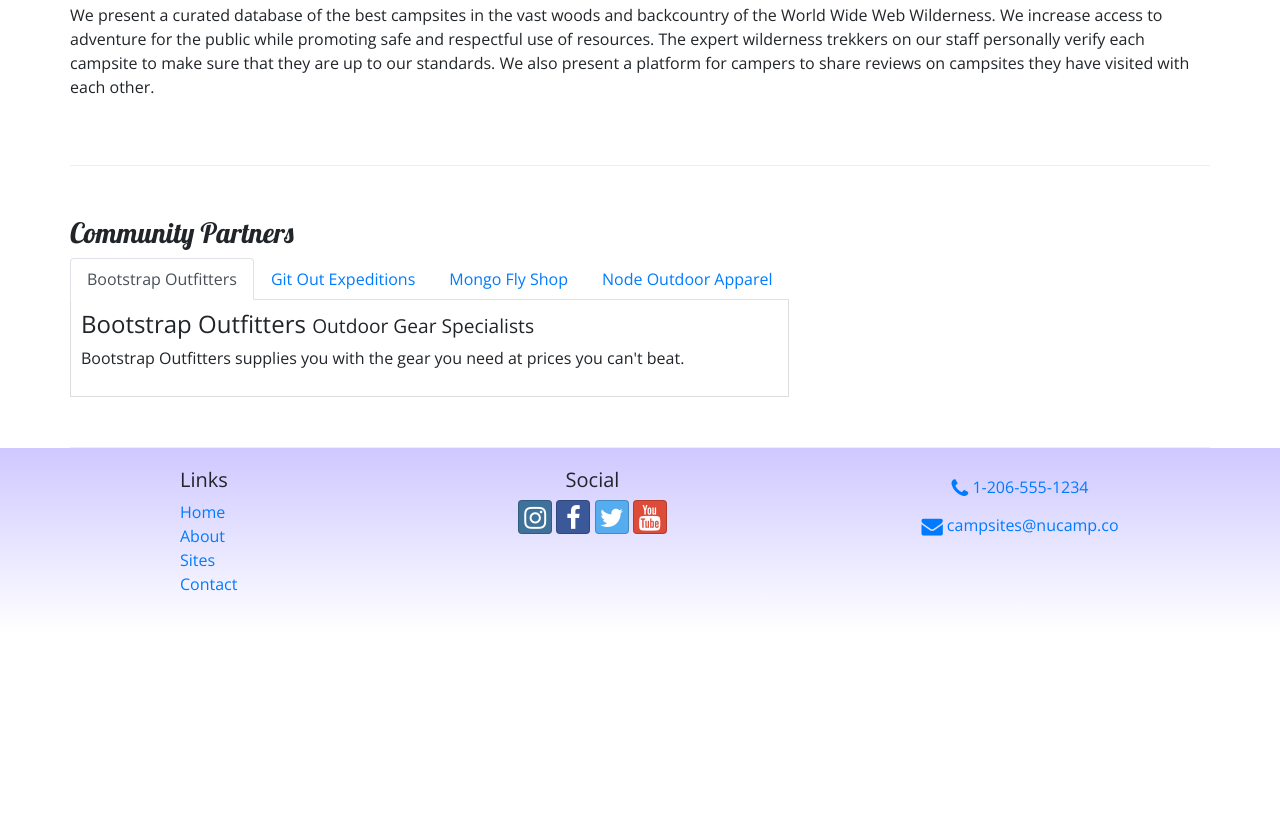
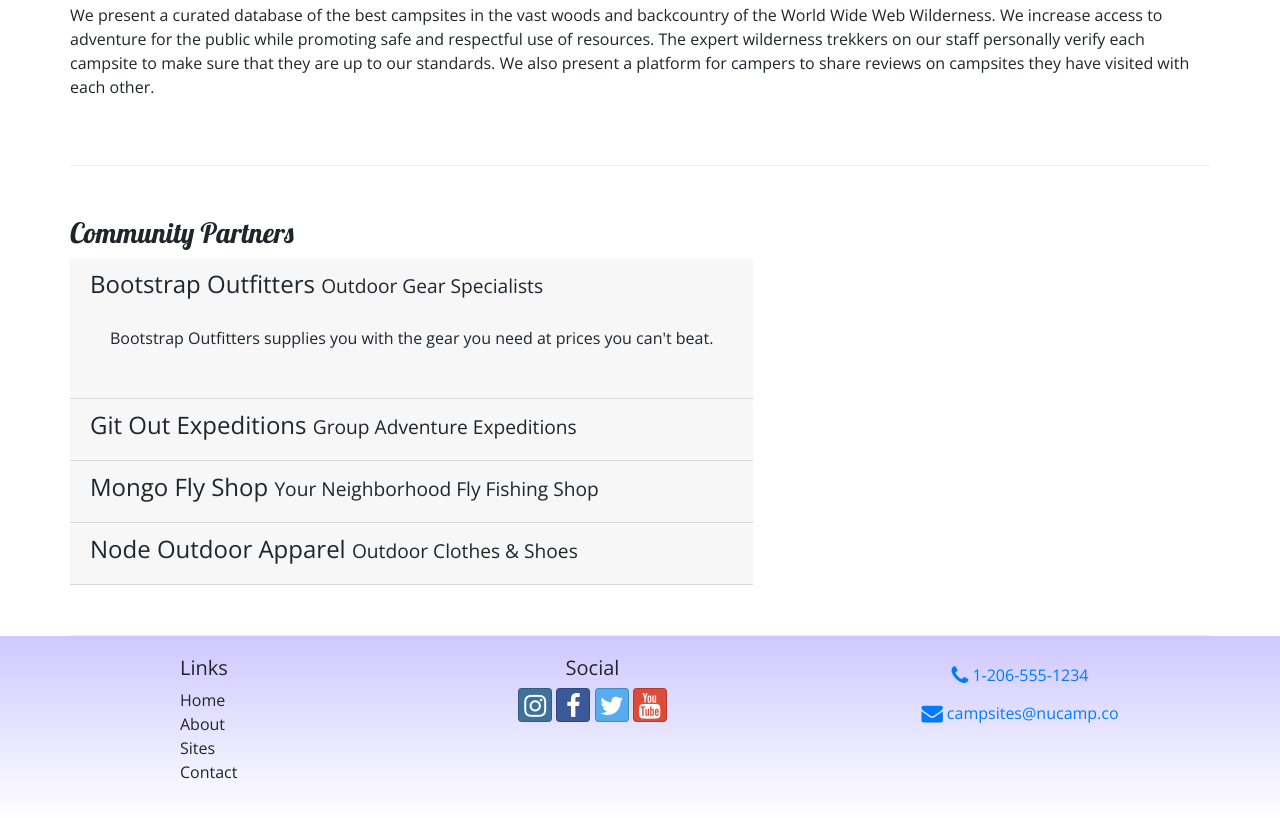
Before and after one commit to brandub/mount-joseph-hemp, a website: page aboutus.html in a window 1280 px wide. Shown: the part 444-1262 px from the top of the page. Before the commit the page ends 1076 px from the top, so only its background shows below. Drawn offline with nearby package versions, Linux system fonts and the light colour scheme.

Commit message:
add accordion remove tab

```diff
--- a/aboutus.html
+++ b/aboutus.html
@@ -40,10 +40,14 @@
             </button>
             <div class="collapse navbar-collapse" id="nucampNavbar">
                 <ul class="navbar-nav">
-                    <li class="nav-item"><a class="nav-link" href="index.html"> <i class="fa fa-home fa-lg"> </i> Home </a></li>
-                    <li class="nav-item active"><a class="nav-link" href="aboutus.html"> <i class="fa fa-info fa-lg"> </i> About </a></li>
+                    <li class="nav-item"><a class="nav-link" href="index.html"> <i class="fa fa-home fa-lg"> </i> Home
+                        </a></li>
+                    <li class="nav-item active"><a class="nav-link" href="aboutus.html"> <i class="fa fa-info fa-lg">
+                            </i> About </a></li>
                     <li class="nav-item"><a class="nav-link" href="#"> <i class="fa fa-list fa-lg"> </i> Sites </a></li>
-                    <li class="nav-item"><a class="nav-link" href="contactus.html"> <i class="fa fa-address-card fa-lg"> </i> Contact </a></li>
+                    <li class="nav-item"><a class="nav-link" href="contactus.html"> <i class="fa fa-address-card fa-lg">
+                            </i> Contact </a>
+                    </li>
                 </ul>
             </div>
         </div>
@@ -63,33 +67,86 @@
         <div class="row row-content">
             <div col="col col-sm-6">
                 <h3>Our Mission</h3>
-                <p>We present a curated database of the best campsites in the vast woods and backcountry of the World Wide Web Wilderness. We increase access to adventure for the public while promoting safe and respectful use of resources. The expert wilderness trekkers on our staff personally verify each campsite to make sure that they are up to our standards. We also present a platform for campers to share reviews on campsites they have visited with each other.</p>
+                <p>We present a curated database of the best campsites in the vast woods and backcountry of the World
+                    Wide
+                    Web Wilderness. We increase access to adventure for the public while promoting safe and respectful
+                    use
+                    of resources. The expert wilderness trekkers on our staff personally verify each campsite to make
+                    sure
+                    that they are up to our standards. We also present a platform for campers to share reviews on
+                    campsites
+                    they have visited with each other.</p>
             </div>
         </div>
 
         <div class="row row-content">
             <div col="col">
                 <h3>Community Partners</h3>
-                <ul class="nav nav-tabs">
-                    <li class="nav-item"><a class="nav-link active" href="#bootstrap" role="tab" data-toggle="tab">Bootstrap Outfitters </a></li>
-                    <li class="nav-item"><a class="nav-link" href="#git" role="tab" data-toggle="tab">Git Out Expeditions </a></li>
-                    <li class="nav-item"><a class="nav-link" href="#mongo" role="tab" data-toggle="tab">Mongo Fly Shop </a></li>
-                    <li class="nav-item"><a class="nav-link" href="#node" role="tab" data-toggle="tab">Node Outdoor Apparel </a></li>
-                </ul>
-                <div class="tab-content">
-                    <div role="tabpanel" class="tab-pane fade show active" id="bootstrap"><h4>Bootstrap Outfitters <small>Outdoor Gear Specialists</small></h4>
-                        <p class="d-none d-sm-block">Bootstrap Outfitters supplies you with the gear you need at prices you can't beat.</p>
+                <div id="accordion">
+                    <div class="card>">
+                        <div role="tab" class="card-header">
+                            <h4>
+                                <a data-toggle="collapse" data-target="#bootstrap">
+                                    Bootstrap Outfitters <small>Outdoor Gear Specialists</small>
+                                </a>
+                            </h4>
+                            <div class="collapse show" id="bootstrap" data-parent="#accordion">
+                                <div class="card-body">
+                                    <p class="d-none d-sm-block">Bootstrap Outfitters supplies you with the gear you
+                                        need at
+                                        prices you can't beat.</p>
                                 </div>
-                    <div role="tabpanel" class="tab-pane fade" id="git"><h4>Git Out Expeditions <small>Group Adventure Expeditions</small></h4>
-                        <p class="d-none d-sm-block">Join Git Out Expeditions to explore new horizons with a group of other adventurers!</p>
                             </div>
-                    <div role="tabpanel" class="tab-pane fade" id="mongo"><h4>Mongo Fly Shop <small>Your Neighborhood Fly Fishing Shop</small></h4>
-                        <p class="d-none d-sm-block">Need a new fishing pole, a tacklebox, or flies of all kinds? Stop by Mongo Fly Shop.</p>
                         </div>
-                    <div role="tabpanel" class="tab-pane fade" id="node"><h4>Node Outdoor Apparel <small>Outdoor Clothes & Shoes</small></h4>
-                        <p class="d-none d-sm-block">From polar fleeces to swimsuits, hiking boots to waders, a visit to Node will be sure to get you covered.</p>
                     </div>
-
+                    <div class="card>">
+                        <div role="tab" class="card-header">
+                            <h4>
+                                <a data-toggle="collapse" data-target="#git">
+                                    Git Out Expeditions <small>Group Adventure Expeditions</small>
+                                </a>
+                            </h4>
+                            <div class="collapse" id="git" data-parent="#accordion">
+                                <div class="card-body">
+                                    <p class="d-none d-sm-block">Join Git Out Expeditions to explore new horizons with a
+                                        group of other
+                                        adventurers!</p>
+                                </div>
+                            </div>
+                        </div>
+                    </div>
+                    <div class="card>">
+                        <div role="tab" class="card-header">
+                            <h4>
+                                <a data-toggle="collapse" data-target="#mongo">
+                                    Mongo Fly Shop <small>Your Neighborhood Fly Fishing Shop</small>
+                                </a>
+                            </h4>
+                            <div class="collapse" id="mongo" data-parent="#accordion">
+                                <div class="card-body">
+                                    <p class="d-none d-sm-block">Need a new fishing pole, a tacklebox, or flies of all
+                                        kinds? Stop by
+                                        Mongo Fly Shop.</p>
+                                </div>
+                            </div>
+                        </div>
+                    </div>
+                    <div class="card>">
+                        <div role="tab" class="card-header">
+                            <h4>
+                                <a data-toggle="collapse" data-target="#node">
+                                    Node Outdoor Apparel <small>Outdoor Clothes & Shoes</small>
+                                </a>
+                            </h4>
+                            <div class="collapse" id="node" data-parent="#accordion">
+                                <div class="card-body">
+                                    <p class="d-none d-sm-block">From polar fleeces to swimsuits, hiking boots to
+                                        waders, a visit to
+                                        Node will be sure to get you covered.</p>
+                                </div>
+                            </div>
+                        </div>
+                    </div>
                 </div>
             </div>
         </div>
@@ -109,14 +166,20 @@
                 </div>
                 <div class="col-6 col-sm-5 text-center">
                     <h5>Social</h5>
-                    <a class="btn btn-social-icon btn-instagram" href="http://instagram.com/"> <i class="fa fa-instagram"> </i> </a>
-                    <a class="btn btn-social-icon btn-facebook" href="http://facebook.com/"> <i class="fa fa-facebook"> </i> </a>
-                    <a class="btn btn-social-icon btn-twitter" href="http://twitter.com/"> <i class="fa fa-twitter"> </i> </a>
-                    <a class="btn btn-social-icon btn-google" href="http://youtube.com/"> <i class="fa fa-youtube"> </i> </a>
+                    <a class="btn btn-social-icon btn-instagram" href="http://instagram.com/"> <i
+                            class="fa fa-instagram"> </i> </a>
+                    <a class="btn btn-social-icon btn-facebook" href="http://facebook.com/"> <i class="fa fa-facebook">
+                        </i> </a>
+                    <a class="btn btn-social-icon btn-twitter" href="http://twitter.com/"> <i class="fa fa-twitter">
+                        </i> </a>
+                    <a class="btn btn-social-icon btn-google" href="http://youtube.com/"> <i class="fa fa-youtube"> </i>
+                    </a>
                 </div>
                 <div class="col-sm-4 text-center">
-                    <a role="button" class="btn btn-link" href="tel:+12065551234"> <i class="fa fa-phone fa-lg text-primary"> </i> 1-206-555-1234 </a> <br />
-                    <a role="button" class="btn btn-link" href="mailto:campsites@nucamp.co"> <i class="fa fa-envelope fa-lg text-primary"> </i> campsites@nucamp.co </a>
+                    <a role="button" class="btn btn-link" href="tel:+12065551234"> <i
+                            class="fa fa-phone fa-lg text-primary"> </i> 1-206-555-1234 </a> <br />
+                    <a role="button" class="btn btn-link" href="mailto:campsites@nucamp.co"> <i
+                            class="fa fa-envelope fa-lg text-primary"> </i> campsites@nucamp.co </a>
                 </div>
             </div>
         </div>
--- a/css/styles.css
+++ b/css/styles.css
@@ -34,8 +34,7 @@ footer {
 .navbar {
     background-color: #901CAD;
 }
-.tab-content {
-    border: 1px solid #DDD;
-    border-top: none;
-    padding: 10px;
-}
+a, a:hover {
+    color: inherit;
+    text-decoration: none;
+  }
```
Lines whose indentation alone changed are shown as unchanged.
